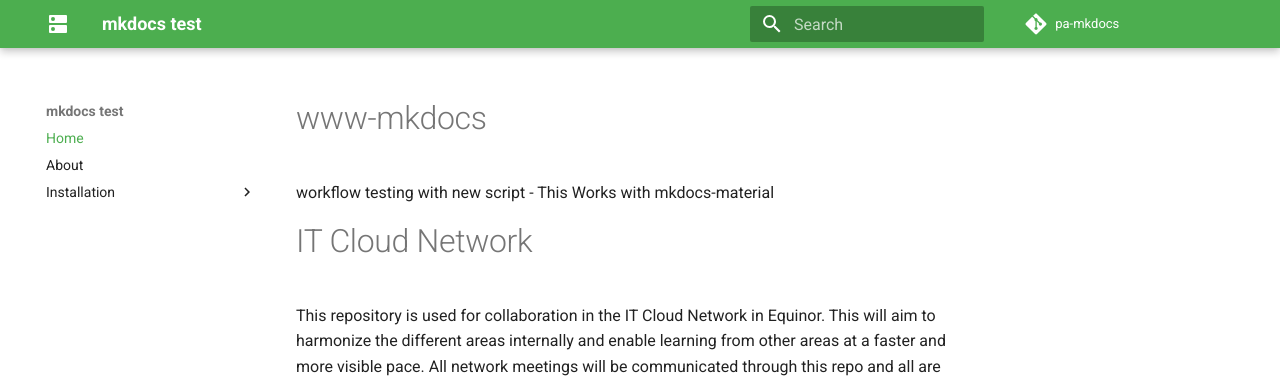
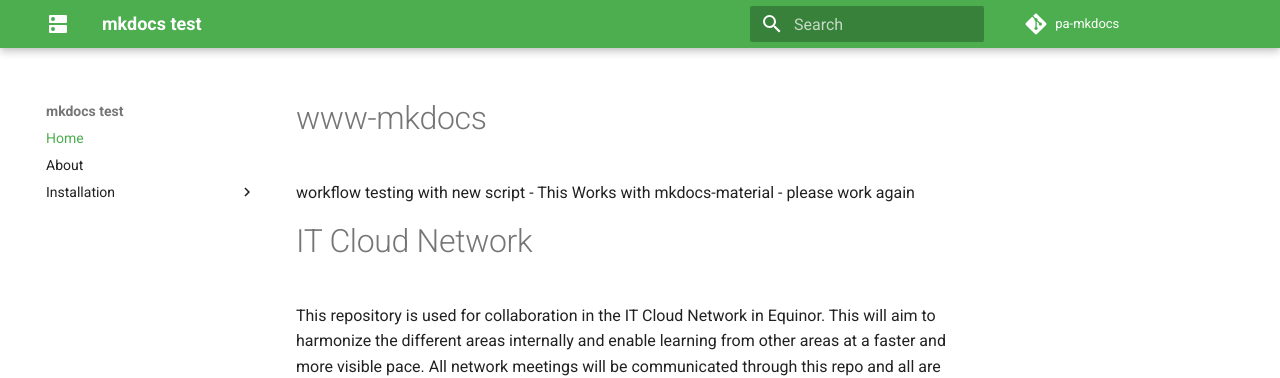
Before and after one commit to philippaffolter/www-mkdocs, an MkDocs documentation site: the page built from docs/index.md, in a window 1280 px wide. Shown: the top 378 px of the page. Built offline with MkDocs 1.6.1 and Material for MkDocs 9.7.7, drawn with Linux system fonts in a browser that asks for light colours; comment, search, counter and statistics services are not loaded.

Commit message:
Update index.md

```diff
--- a/docs/index.md
+++ b/docs/index.md
@@ -1,5 +1,5 @@
 # www-mkdocs
-workflow testing with new script - This Works with mkdocs-material
+workflow testing with new script - This Works with mkdocs-material - please work again
 
 # IT Cloud Network
 
```
